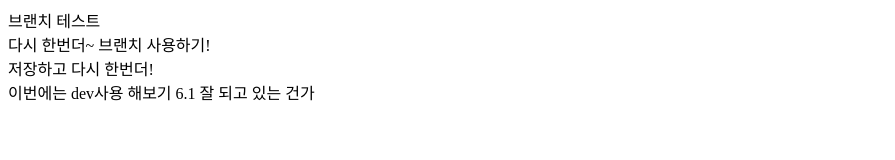
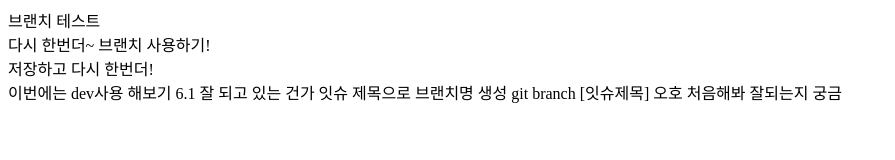
Before and after one commit to Eomhyein/branch_test_1, a plain HTML site: page branch_test/index.html in a window 1280 px wide. Shown: the whole page, without its empty margins (0-895 px from the left). Drawn offline with Linux system fonts and the light colour scheme.

Commit message:
[Fix] - 잇슈 제목으로 브랜치명 생성

```diff
--- a/branch_test/index.html
+++ b/branch_test/index.html
@@ -14,5 +14,9 @@
 
   6.1 잘 되고 있는 건가
 
+  잇슈 제목으로 브랜치명 생성
+  git branch [잇슈제목]
+  오호 처음해봐 잘되는지 궁금
+
 </body>
 </html>
```
